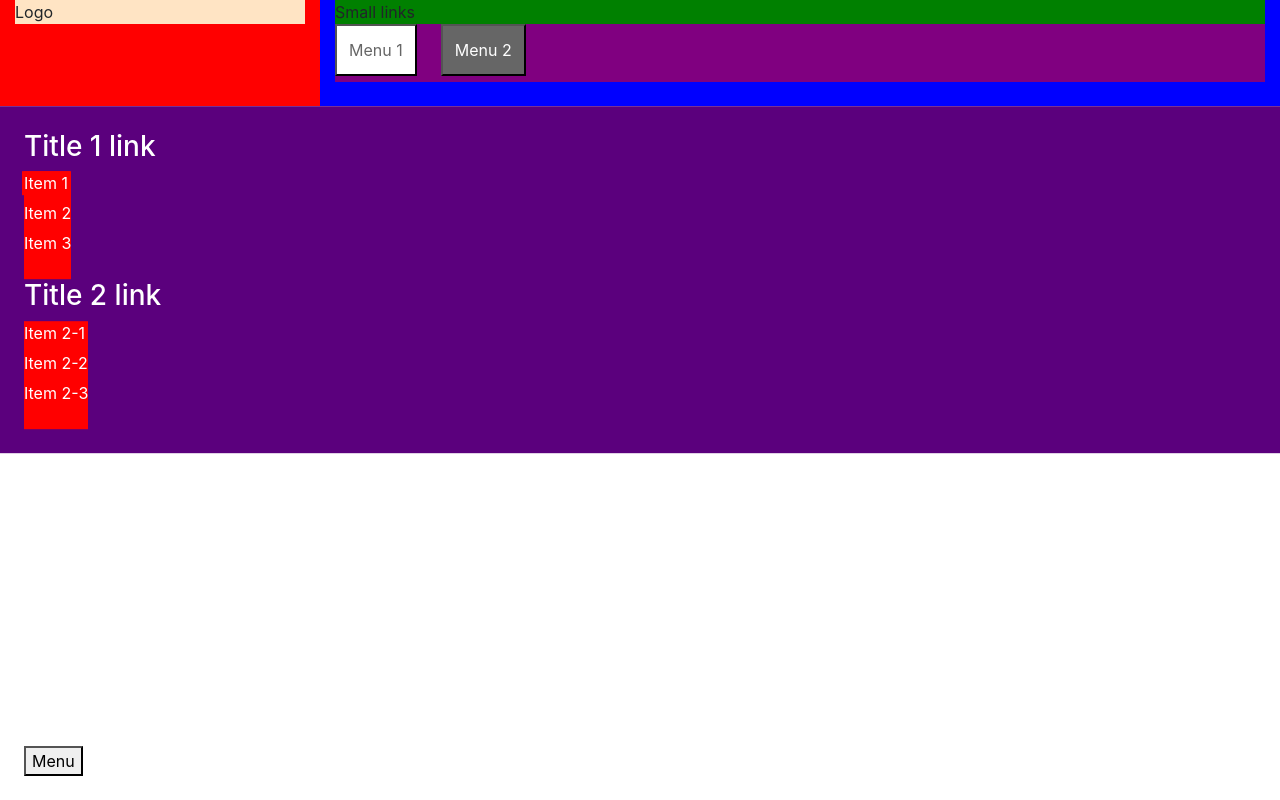
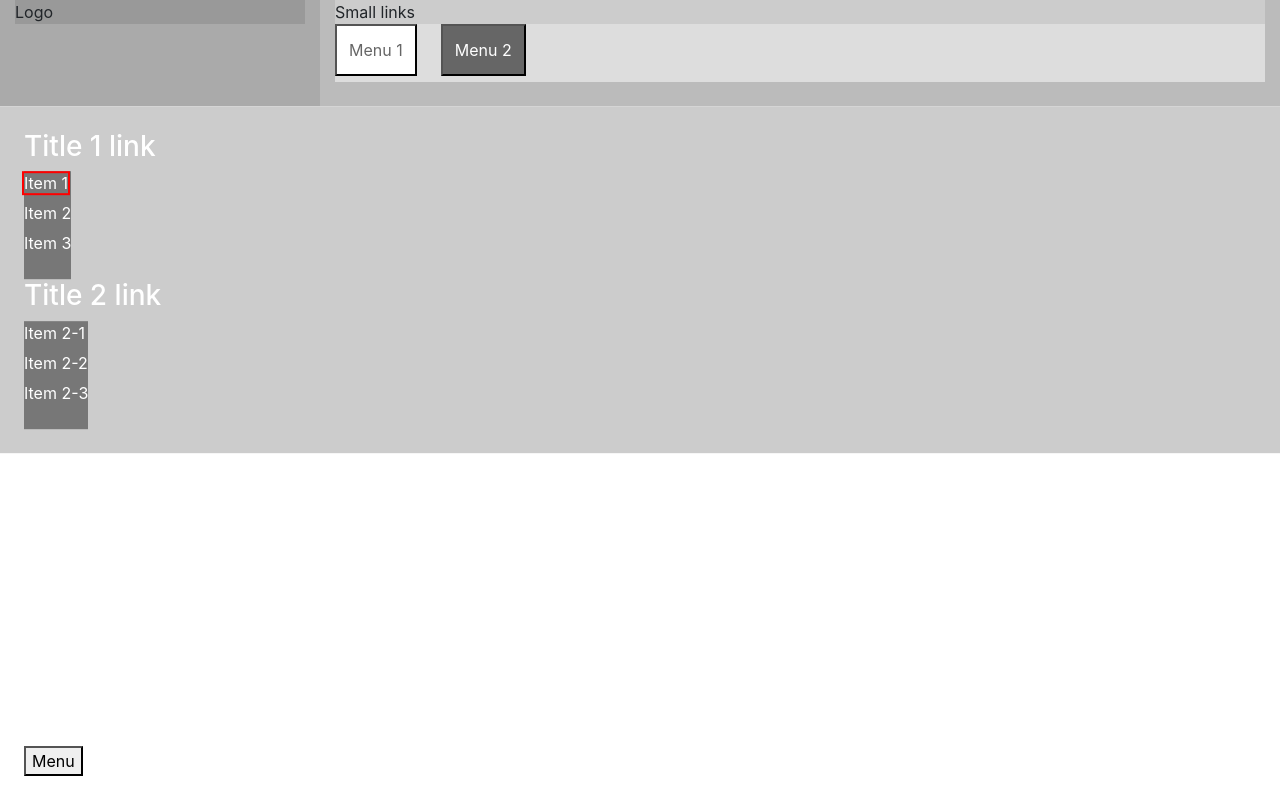
Before and after one commit to rickardd/a11y-mega-menu, a plain HTML site: page index.html in a window 1280 px wide. Both pictures are taken after a click on the button "Menu 1". Drawn offline with nearby package versions, Linux system fonts and the light colour scheme.

Commit message:
change color scheme

```diff
--- a/index.html
+++ b/index.html
@@ -53,11 +53,10 @@
             .mega-menu-popup {
                 position: fixed;
                 right: -100%;
-                background: black;
+                background: #555;
                 padding: 24px;
                 top: 0;
                 min-height: 100vh;
-                /* min-width: 225px; */
                 width: 100vw;
             }
 
@@ -76,7 +75,7 @@
             .mega-menu-level-3 {
                 position: absolute;
                 right: 0;
-                background: red;
+                background: #777;
                 top: 0;
                 bottom: 0;
                 padding: 24px;
@@ -148,7 +147,7 @@
                     right: 0;
                     transform: translateY(100%);
                     padding: 24px;
-                    background: #5b007d;
+                    background: #ccc;
                     color: white;
                     display: none;
                     min-height: 0;
@@ -446,22 +445,22 @@
 
         <style>
             .bg-1 {
-                background-color: red;
+                background-color: #aaa;
             }
             .bg-2 {
-                background-color: blue;
+                background-color: #bbb;
             }
             .bg-3 {
-                background-color: green;
+                background-color: #ccc;
             }
             .bg-4 {
-                background-color: purple;
+                background-color: #ddd;
             }
             .bg-5 {
-                background-color: pink;
+                background-color: #eee;
             }
             .bg-6 {
-                background-color: bisque;
+                background-color: #999;
             }
 
         </style>
```
